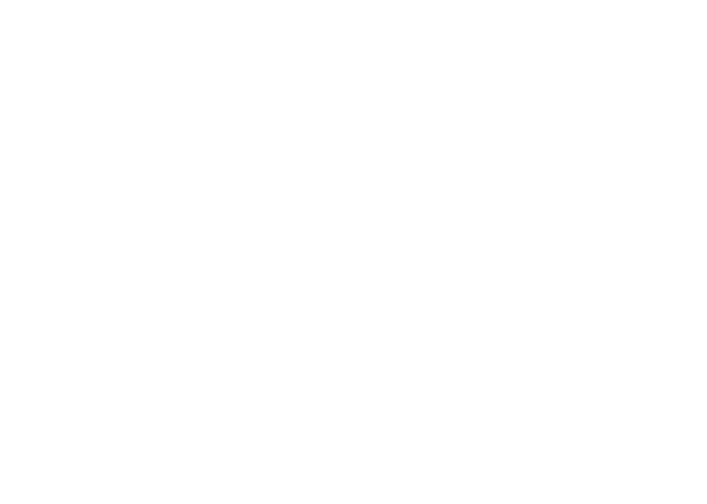
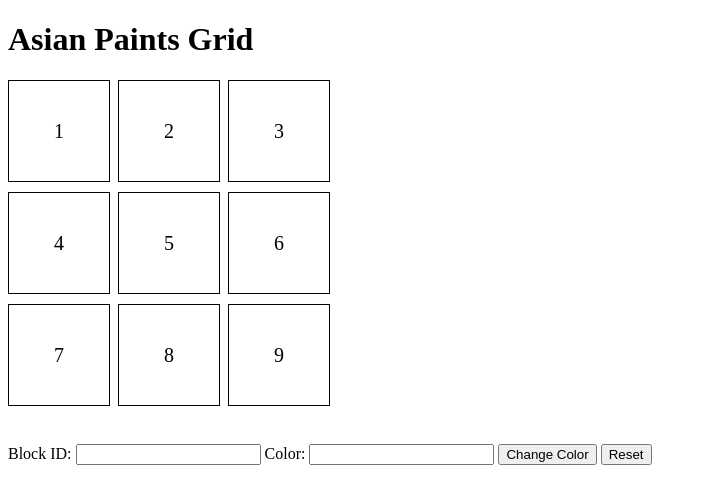
Before and after one commit to acciojob/Replit-Asian-Paints-MeghanaSubramanyam, a website: page main.html in a window 1280 px wide. Shown: the whole page, without its empty margins (0-707 px from the left). Drawn offline with Linux system fonts and the light colour scheme.

Commit message:
created a submission

```diff
--- a/main.html
+++ b/main.html
@@ -1,16 +1,38 @@
 <!DOCTYPE html>
-
 <html>
 
 <head>
-	<link rel="stylesheet" href="styles.css">
+  <link rel="stylesheet" href="styles.css">
 </head>
 
 <body>
-	<!-- the entire body must be written by student -->
-    <script type="text/javascript" src="./script.js">
-</script>
+  <h1>Asian Paints Grid</h1>
 
+  <div id="grid-container">
+    <!-- Create 3x3 grid -->
+    <div class="grid-item" id="1">1</div>
+    <div class="grid-item" id="2">2</div>
+    <div class="grid-item" id="3">3</div>
+    <div class="grid-item" id="4">4</div>
+    <div class="grid-item" id="5">5</div>
+    <div class="grid-item" id="6">6</div>
+    <div class="grid-item" id="7">7</div>
+    <div class="grid-item" id="8">8</div>
+    <div class="grid-item" id="9">9</div>
+  </div>
+
+  <br>
+
+  <label for="block_id">Block ID:</label>
+  <input type="text" id="block_id" />
+
+  <label for="colour_id">Color:</label>
+  <input type="text" id="colour_id" />
+
+  <button id="change_button">Change Color</button>
+  <button id="Reset">Reset</button>
+
+  <script type="text/javascript" src="./script.js"></script>
 </body>
 
 </html>
--- a/script.js
+++ b/script.js
@@ -1 +1,27 @@
 //your JS code here. If required.
+const changeBtn = document.getElementById("change_button");
+const resetBtn = document.getElementById("Reset");
+
+changeBtn.addEventListener("click", () => {
+  // Reset all grid colors
+  for (let i = 1; i <= 9; i++) {
+    document.getElementById(i.toString()).style.backgroundColor = "transparent";
+  }
+
+  // Get input values
+  const blockId = document.getElementById("block_id").value;
+  const color = document.getElementById("colour_id").value;
+
+  // Change color of the specified block
+  const targetBlock = document.getElementById(blockId);
+  if (targetBlock) {
+    targetBlock.style.backgroundColor = color;
+  }
+});
+
+resetBtn.addEventListener("click", () => {
+  // Reset all grid colors
+  for (let i = 1; i <= 9; i++) {
+    document.getElementById(i.toString()).style.backgroundColor = "transparent";
+  }
+});
--- a/styles.css
+++ b/styles.css
@@ -1 +1,17 @@
 /*  your css code here. If applicable */
+#grid-container {
+  display: grid;
+  grid-template-columns: repeat(3, 100px);
+  grid-gap: 10px;
+  margin: 20px 0;
+}
+
+.grid-item {
+  width: 100px;
+  height: 100px;
+  border: 1px solid black;
+  text-align: center;
+  line-height: 100px;
+  font-size: 20px;
+  background-color: transparent;
+}
```
